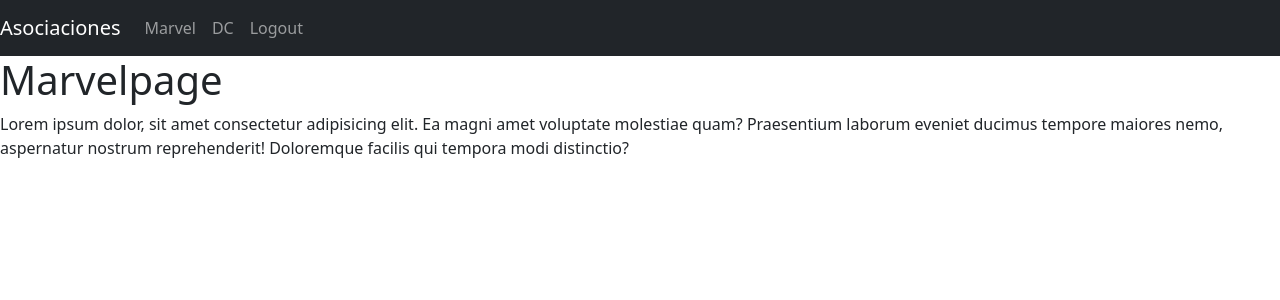
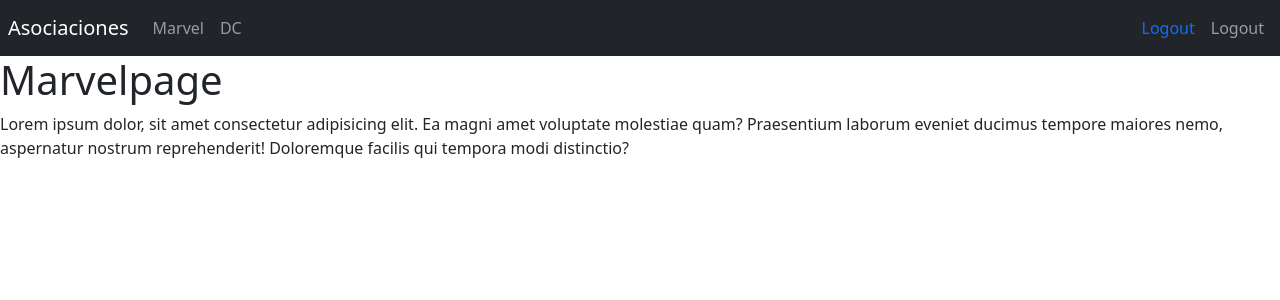
Before and after one commit to DanloisTovar/App-heroes, a React (Vite) app: page /marvel in a window 1280 px wide. Shown: the top 300 px of the page. Built offline with nearby package versions, Linux system fonts and the light colour scheme.

Commit message:
build: :hammer: clases bootstrap Navbar
Se agregan clases nuevas al NavBar.

```diff
--- a/src/UI/components/NavBar.jsx
+++ b/src/UI/components/NavBar.jsx
@@ -2,7 +2,7 @@
 
 export const Navbar = () => {
 	return (
-		<nav className="navbar navbar-expand-sm navbar-dark bg-dark">
+		<nav className="navbar navbar-expand-sm navbar-dark bg-dark p-2">
 			<Link className="navbar-brand" to="/">
 				Asociaciones
 			</Link>
@@ -29,16 +29,13 @@
 				</div>
 			</div>
 
-			<div className="navbar-collapse collapse w-100 order-3 dual-collapse2">
+			<div className="navbar-collapse collapse w-100 order-3 dual-collapse2 d-flex justify-content-end">
 				<ul className="navbar-nav ml-auto">
-					<NavLink
-						className={({ isActive }) =>
-							`nav-item nav-link ${isActive ? 'activo' : ''}`
-						}
-						to="/login"
-					>
+					<span className="nav-item nav-link text-primary">
 						Logout
-					</NavLink>
+					</span>
+
+					<button className="nav-item nav-link btn">Logout</button>
 				</ul>
 			</div>
 		</nav>
```
Also changed, not shown: 1 other file (tests, documents, lock files or other folders).
